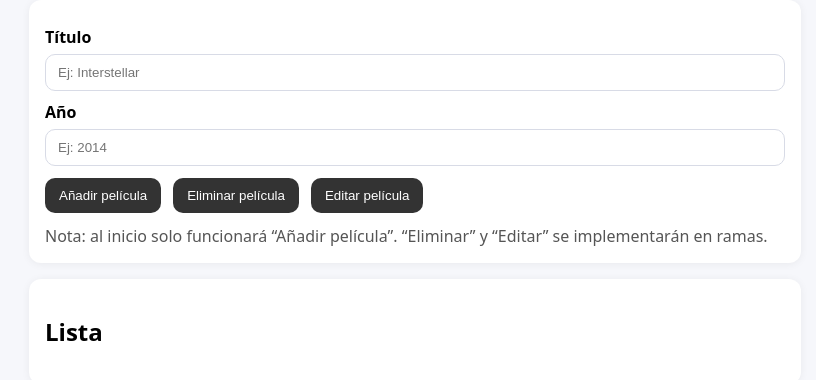
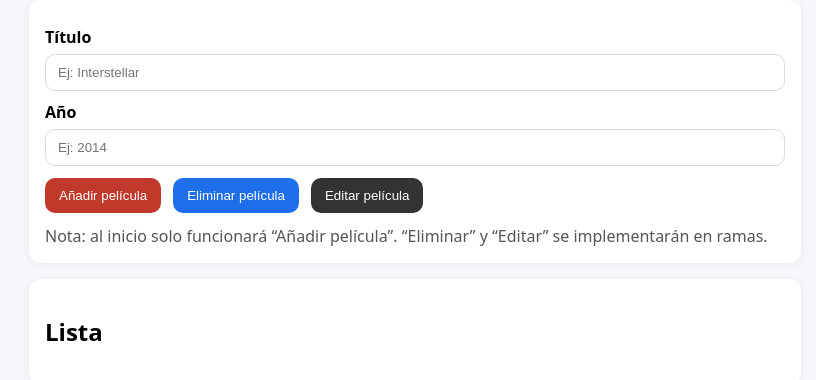
Before and after one commit to rodririvero2007/Act_Eval_2_Git_Catalago, a plain HTML site: page index.html in a window 1280 px wide. Shown: the part 110-490 px from the top of the page, without its empty margins (225-1041 px from the left). Drawn offline with Linux system fonts and the light colour scheme.

Commit message:
Estilo Botones Pelicula

```diff
--- a/styles.css
+++ b/styles.css
@@ -13,3 +13,5 @@ input { width: 100%; padding: 10px 12px; border: 1px solid #d8dbe6; border-radiu
 .badge { font-size: 12px; padding: 4px 8px; border-radius: 999px; background: #eef0ff; }
 .actions { display: flex; gap: 8px; }
 .small { padding: 8px 10px; border-radius: 10px; border: 0; cursor: pointer; color: white; background: #555; }
+#addBtn { background: #c0392b; }
+#deleteBtn { background: #1f6feb; }
```
